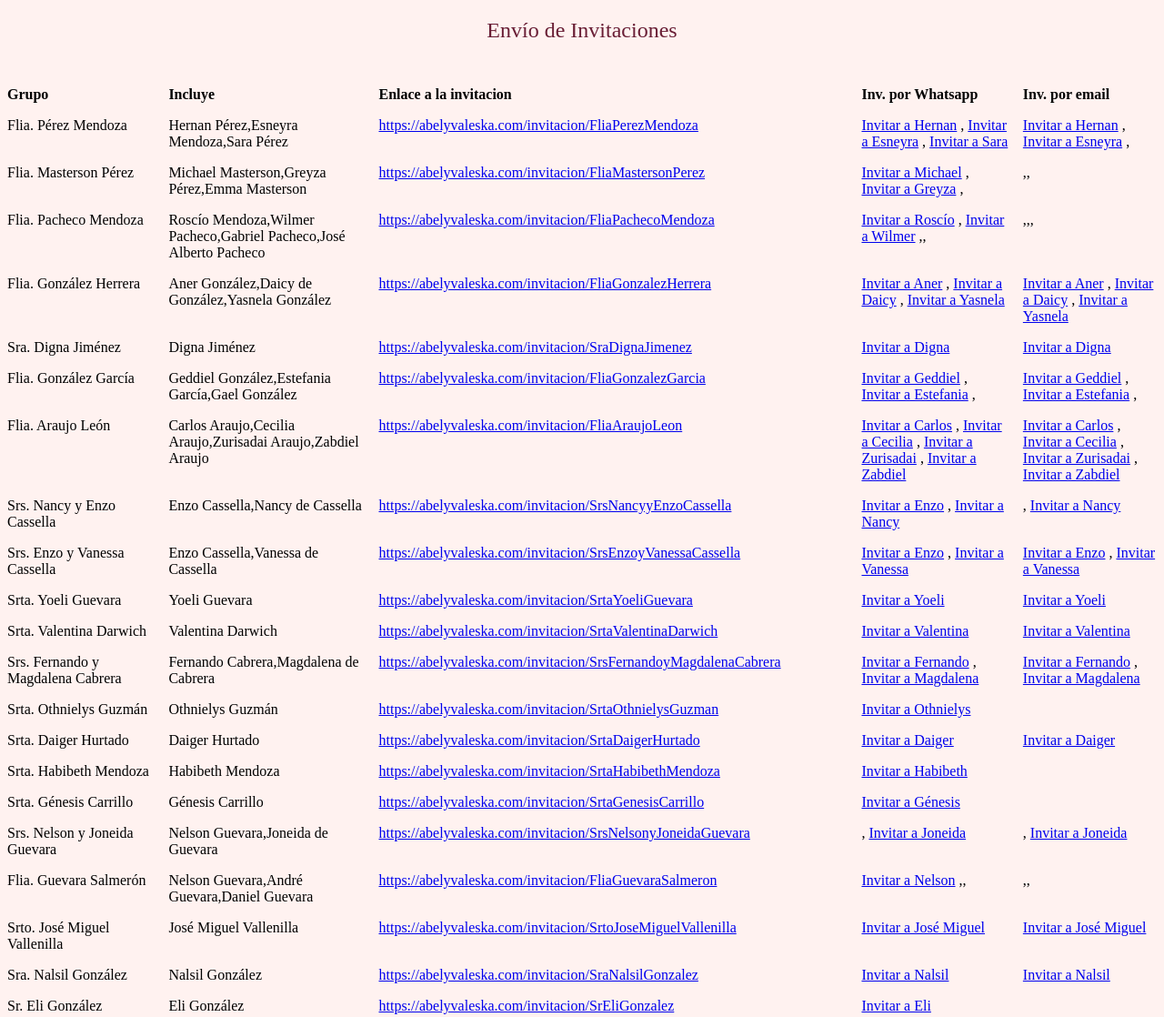
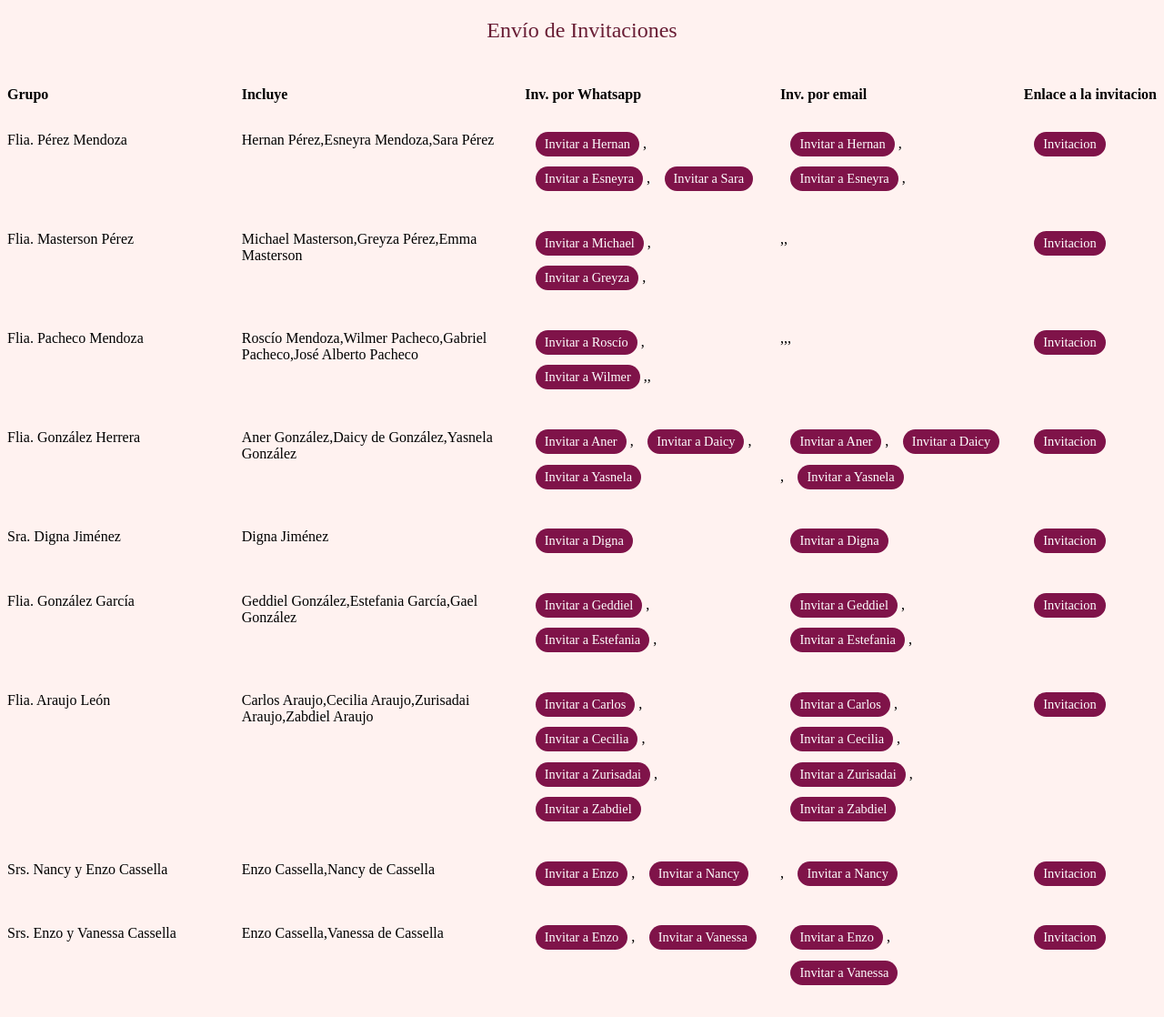
Before and after one commit to abelpz/invitamos, a plain HTML site: page index.html in a window 1280 px wide. Shown: the top 1118 px of the page at 91% size. Drawn offline with Linux system fonts and the light colour scheme.

Commit message:
litle adjustments

```diff
--- a/index.html
+++ b/index.html
@@ -16,15 +16,15 @@
         <div class="miembros encabezado">
             Incluye
         </div>
-        <div class="invitacion encabezado">
-            Enlace a la invitacion
-        </div>
         <div class="whatsapp encabezado">
             Inv. por Whatsapp
         </div>
         <div class="email encabezado">
             Inv. por email
         </div>
+        <div class="invitacion encabezado">
+            Enlace a la invitacion
+        </div>
     </div>
     <script src="src/dataProvider.js" type="module"></script>
 </body>
--- a/src/dataProvider.js
+++ b/src/dataProvider.js
@@ -6,12 +6,12 @@ const normalizeText = str => encodeURIComponent(str.normalize('NFD').replace(/\p
 
 let whatsappMessage = (guest, guests) => `
 
-Hola ${(guest.parentezco != '') ? guest.parentezco.toLowerCase() : guest.nombre}! Te escriben Abel y Valeska, Estamos muy emocionados por ${guests.length > 1 ? 'darles' : 'darte'} una muy buena noticia. En el enlace ${guests.length > 1 ? 'les' : 'te'} contamos todo 😊.
+Hola ${(guest.parentezco != '') ? guest.parentezco.toLowerCase() : guest.nombre}! Te escriben Abel y Valeska, estamos muy emocionados por ${guests.length > 1 ? 'darles' : 'darte'} una muy buena noticia. En el enlace ${guests.length > 1 ? 'les' : 'te'} contamos todo 😊.
 `
 
 let emailMessage = (guest, guests) => `
 
-Hola ${(guest.parentezco != '') ? guest.parentezco.toLowerCase() : guest.nombre}! Te escriben Abel y Valeska, Estamos muy emocionados por ${guests.length > 1 ? 'darles' : 'darte'} una muy buena noticia. En el enlace ${guests.length > 1 ? 'les' : 'te'} contamos todo 😊.
+Hola ${(guest.parentezco != '') ? guest.parentezco.toLowerCase() : guest.nombre}! Te escriben Abel y Valeska, estamos muy emocionados por ${guests.length > 1 ? 'darles' : 'darte'} una muy buena noticia. En el enlace ${guests.length > 1 ? 'les' : 'te'} contamos todo 😊.
 `
 
 const guestsTable = []
@@ -65,10 +65,6 @@ const fillTable = function (guestsTable) {
             MembersColumn.classList.add('miembros')
             GuestTable.appendChild(MembersColumn)
 
-            let InviteColumn = document.createElement('div')
-            InviteColumn.classList.add('invitacion')
-            GuestTable.appendChild(InviteColumn)
-
             let WhatsappColumn = document.createElement('div')
             WhatsappColumn.classList.add('whatsapp')
             GuestTable.appendChild(WhatsappColumn)
@@ -77,12 +73,16 @@ const fillTable = function (guestsTable) {
             EmailColumn.classList.add('email')
             GuestTable.appendChild(EmailColumn)
 
+            let InviteColumn = document.createElement('div')
+            InviteColumn.classList.add('invitacion')
+            GuestTable.appendChild(InviteColumn)
+
             GroupColumn.innerHTML = guestsRow.group
 
             MembersColumn.innerHTML = guestsRow.includes.join()
 
             InviteColumn.innerHTML = `
-                <a target="_blank" href="${guestsRow.inviteLink}">${guestsRow.inviteLink}</a>
+                <a target="_blank" href="${guestsRow.inviteLink}">Invitacion</a>
             `
             WhatsappColumn.innerHTML = `
                 ${guestsRow.whatsapp.map(
--- a/src/style.css
+++ b/src/style.css
@@ -13,9 +13,23 @@ body {
 div#tabla {
     display: grid;
     grid-template-columns: auto auto auto auto auto;
-    grid-gap: 1em;
+    grid-gap: 1.5em;
+    grid-row-gap: 2em;
 }
 
 #tabla .encabezado {
     font-weight: 600;
 }
+
+a {
+    padding: 5px 10px;
+    margin: 0.8em;
+    margin-right: 0;
+    margin-top: 0;
+    display: inline-block;
+    background: #7f1349;
+    font-size: 0.9em;
+    color: #fff;
+    border-radius: 20px;
+    text-decoration: none;
+}
```
